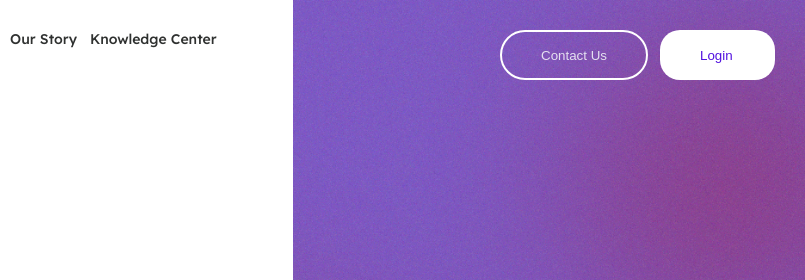
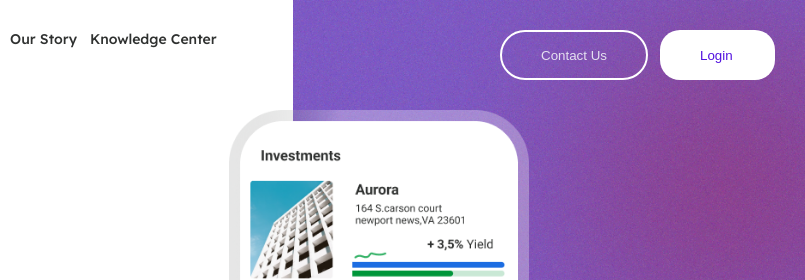
Before and after one commit to sejalsohanrawat/Figmaproject307, a plain HTML site: page index.html in a window 1280 px wide. Shown: the top 280 px of the page, 475-1280 px from the left. Drawn offline with Linux system fonts and the light colour scheme.

Commit message:
Update index.html

```diff
--- a/index.html
+++ b/index.html
@@ -80,7 +80,7 @@
             </div>
           </div>
           <div class="imagediv">
-            <img src="../figmaproject/Assets/Group 48096398.png" alt="" />
+            <img src="./Assets/Group 48096398.png" alt="" />
           </div>
         </div>
       </div>
```
